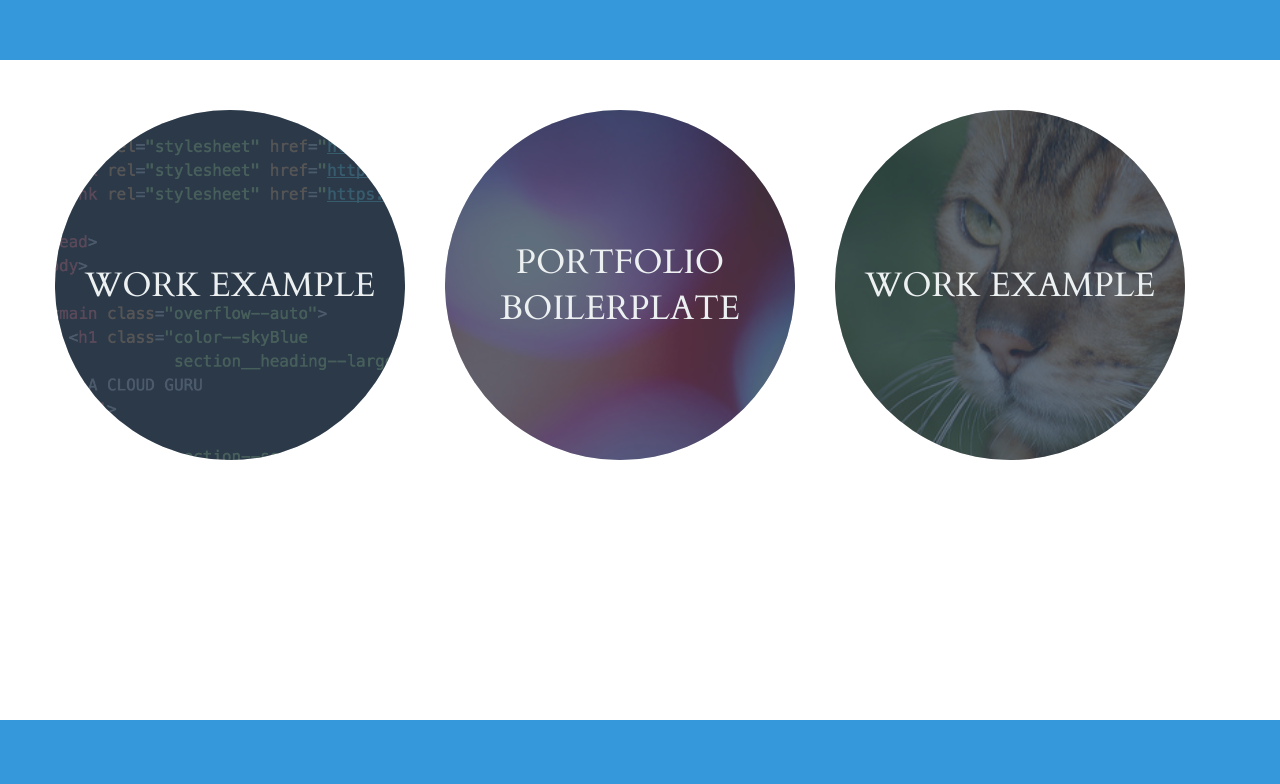
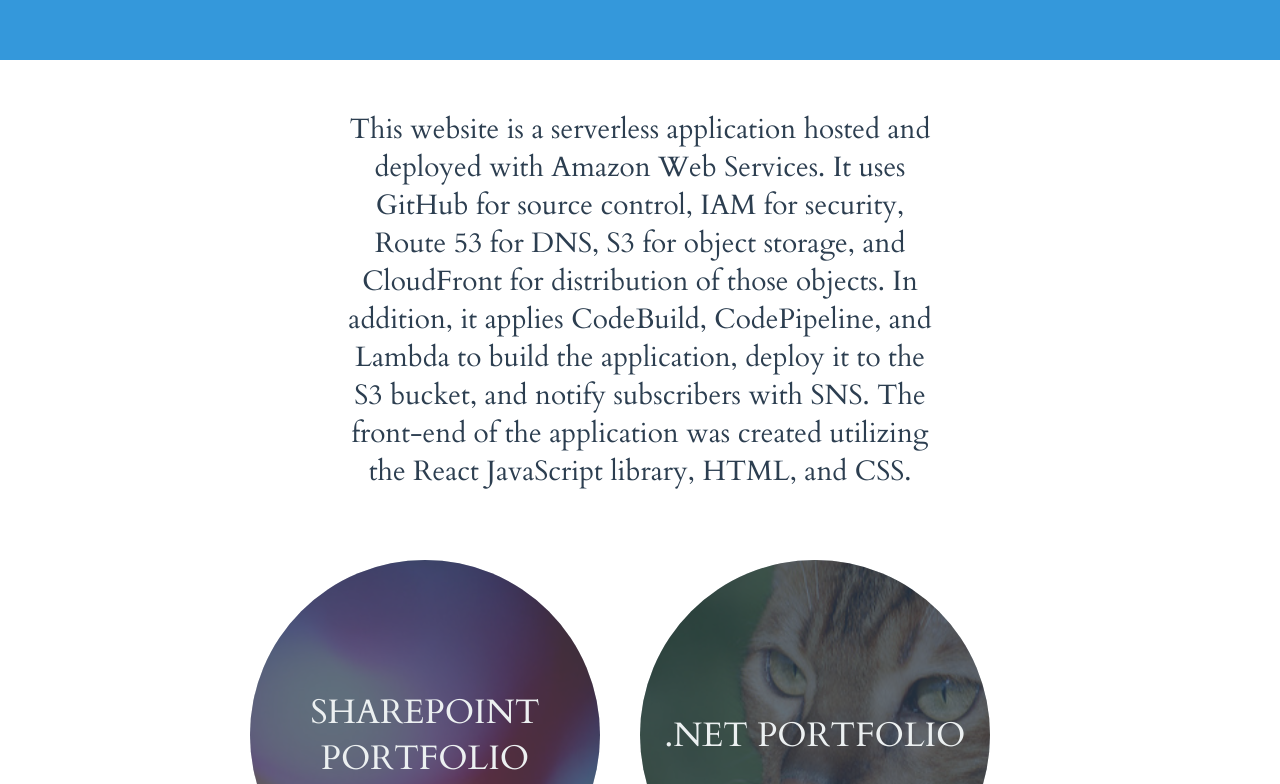
Before and after one commit to DJSablosky/my-portfolio, a React app: page / in a window 1280 px wide. Shown: the part 728-1512 px from the top of the page. Built offline with nearby package versions, Linux system fonts and the light colour scheme.

Commit message:
Updated portfolio content

```diff
--- a/index.html
+++ b/index.html
@@ -55,10 +55,22 @@
     </main>
 
     <section class="background--skyBlue section">
+
       <h2 class="color--cloud margin--none section__text--centered">
-        Portfolio
-      </h2>
+        AWS Serverless Portfolio
     </section>
+
+    <section class="section section--alignCentered section--description">
+      <p class="color--darkgrey section__description">
+        This website is a serverless application hosted and deployed with
+        Amazon Web Services.  It uses GitHub for source control, IAM for
+        security, Route 53 for DNS, S3 for object storage, and CloudFront
+        for distribution of those objects.  In addition, it applies
+        CodeBuild, CodePipeline, and Lambda to build the application, deploy
+        it to the S3 bucket, and notify subscribers with SNS.  The front-end
+        of the application was created utilizing the React JavaScript
+        library, HTML, and CSS.
+      </p>
 
     <div id="example-work"></div>
 
--- a/js/main.js
+++ b/js/main.js
@@ -3,30 +3,36 @@
 import ExampleWork from './example-work';
 
 const myWork = [
-  {
-    'title':  "Work Example",
-    'href':  "https://example.com",
-    'desc':  "Lorem ipsum dolor sit amet, consectetur adipisicing elit, sed do eiusmod tempor incididunt ut labore et dolore magna aliqua. Ut enim ad minim veniam, quis nostrud exercitation ullamco laboris nisi ut aliquip ex ea commodo consequat. Duis aute irure dolor in reprehenderit in voluptate velit esse cillum dolore eu fugiat nulla pariatur. Excepteur sint occaecat cupidatat non proident, sunt in culpa qui officia deserunt mollit anim id est laborum.",
-    'image':  {
-      'desc':  "example screenshot of a project involving chemistry",
-      'src':  "images/example1.png",
-      'comment':  ""
-    }
-  },
-  {
+  /*{
     'title':  "Portfolio Boilerplate",
     'href':  "https://example.com",
     'desc':  "Lorem ipsum dolor sit amet, consectetur adipisicing elit, sed do eiusmod tempor incididunt ut labore et dolore magna aliqua. Ut enim ad minim veniam, quis nostrud exercitation ullamco laboris nisi ut aliquip ex ea commodo consequat. Duis aute irure dolor in reprehenderit in voluptate velit esse cillum dolore eu fugiat nulla pariatur. Excepteur sint occaecat cupidatat non proident, sunt in culpa qui officia deserunt mollit anim id est laborum.",
     'image':  {
       'desc':  "A Serverless Portfolio",
+      'src':  "images/example1.png",
+      'comment':  ""
+    }
+  },*/
+  {
+    'title':  "SharePoint Portfolio",
+    'href':  "https://www.slideshare.net/djsablosky/sharepoint-portfolio-26477950",
+    'desc':  "This SharePoint portfolio demonstrates a web application built" +
+              "and customized with Visual Studio and SharePoint Designer.  It" +
+              " also displays a custom SharePoint feature for site " +
+              "permissions as well as Power Shell scripts for auditing and " +
+              "deployment.",
+    'image':  {
+      'desc':  "example screenshot of a project involving chemistry",
       'src':  "images/example2.png",
       'comment':  ""
     }
   },
   {
-    'title':  "Work Example",
-    'href':  "https://example.com",
-    'desc':  "Lorem ipsum dolor sit amet, consectetur adipisicing elit, sed do eiusmod tempor incididunt ut labore et dolore magna aliqua. Ut enim ad minim veniam, quis nostrud exercitation ullamco laboris nisi ut aliquip ex ea commodo consequat. Duis aute irure dolor in reprehenderit in voluptate velit esse cillum dolore eu fugiat nulla pariatur. Excepteur sint occaecat cupidatat non proident, sunt in culpa qui officia deserunt mollit anim id est laborum.",
+    'title':  ".NET Portfolio",
+    'href':  "https://www.slideshare.net/djsablosky/portfolio-6521910",
+    'desc':  "This .NET portfolio exhibits the building parts of the " +
+              "business tier for a retail company using Microsoft.NET " +
+              " Framework in the C# programming language.",
     'image':  {
       'desc':  "example screenshot of a project involving cats",
       'src':  "images/example3.png",
```
Also changed, not shown: 1 other file.
